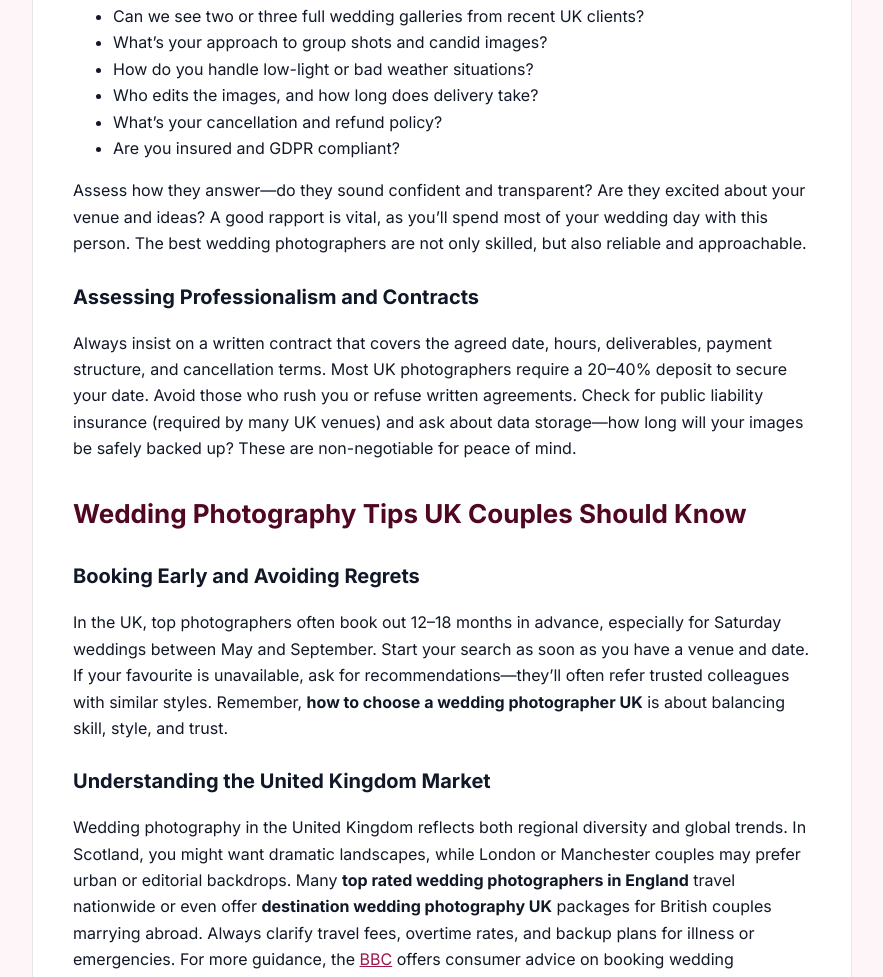
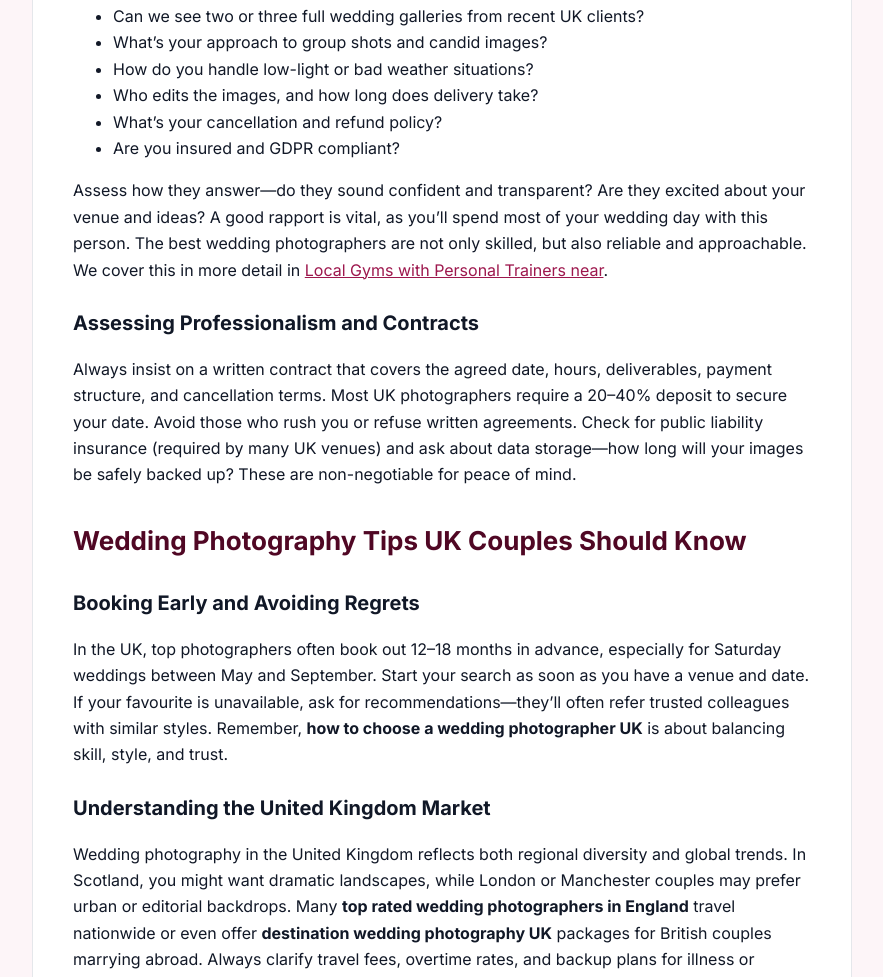
Before and after one commit to aiautomationuk/net-your-face, a plain HTML site: page blog/how-to-choose-a-wedding-photographer-uk-2026-expert-guide.html in a window 1280 px wide. Shown: the part 4689-5666 px from the top of the page, without its empty margins (198-1081 px from the left). Drawn offline with Linux system fonts and the light colour scheme.

Commit message:
Link to a new related post: Local Gyms with Personal Trainers near Me

```diff
--- a/blog/how-to-choose-a-wedding-photographer-uk-2026-expert-guide.html
+++ b/blog/how-to-choose-a-wedding-photographer-uk-2026-expert-guide.html
@@ -104,7 +104,7 @@ article.post blockquote{border-left:4px solid var(--p);margin:16px 0;padding:6px
   <li>What’s your cancellation and refund policy?</li>
   <li>Are you insured and GDPR compliant?</li>
 </ul>
-<p>Assess how they answer—do they sound confident and transparent? Are they excited about your venue and ideas? A good rapport is vital, as you’ll spend most of your wedding day with this person. The best wedding photographers are not only skilled, but also reliable and approachable.</p>
+<p>Assess how they answer—do they sound confident and transparent? Are they excited about your venue and ideas? A good rapport is vital, as you’ll spend most of your wedding day with this person. The best wedding photographers are not only skilled, but also reliable and approachable. We cover this in more detail in <a href="https://aesthetics-co.uk/blog/local-gyms-with-personal-trainers-near-me.html">Local Gyms with Personal Trainers near</a>.</p>
 <h3>Assessing Professionalism and Contracts</h3>
 <p>Always insist on a written contract that covers the agreed date, hours, deliverables, payment structure, and cancellation terms. Most UK photographers require a 20–40% deposit to secure your date. Avoid those who rush you or refuse written agreements. Check for public liability insurance (required by many UK venues) and ask about data storage—how long will your images be safely backed up? These are non-negotiable for peace of mind.</p>
 <h2>Wedding Photography Tips UK Couples Should Know</h2>
```
